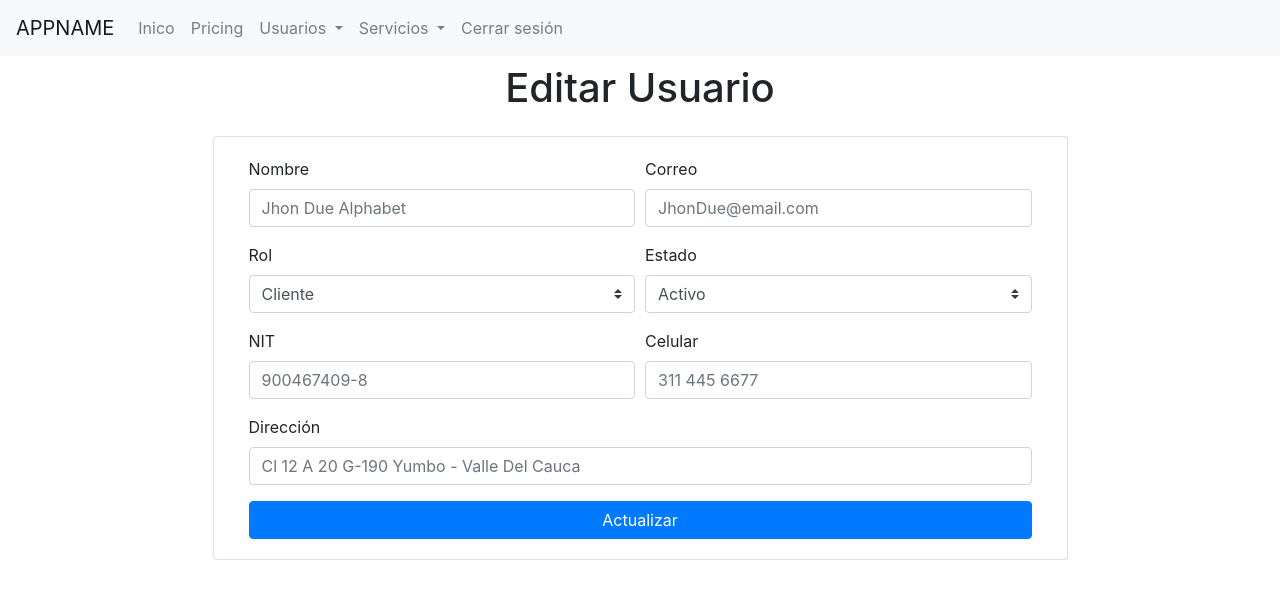
After one commit to Choco1125/HADL, a PHP site: the page made by views/admin/usuario/editar.php in a window 1280 px wide. The commit adds this page. Shown: the top 599 px of the page. Run offline with PHP 8.4, Linux system fonts and the light colour scheme; the template is opened without the code that fills it, so the values that code supplies are empty; the visitor is signed in with stand-in values (Sample User, id 1); some libraries are stand-ins or nearby versions.

Commit message:
Editar usuarios y NIT en la tabala de visualizacion

```diff
--- /dev/null
+++ b/views/admin/usuario/editar.php
@@ -0,0 +1,66 @@
+<?php
+    require 'views/layout/head.php';
+    require 'views/layout/'.$_SESSION['rol'].'_menu.php';
+?>
+
+<div class="container">
+    <div class="row justify-content-center mt-2">
+        <h1>Editar Usuario</h1>
+    </div>
+    <div class="row justify-content-center mt-3 mb-2">
+        <div class="card col-md-9">
+            <div class="card-body">
+                <div class="form-row">
+                    <div class="form-group col-lg-6" id="nombre_group">
+                        <label for="nombre">Nombre</label>
+                        <input type="text" class="form-control" id="nombre" placeholder="Jhon Due Alphabet" value="<?php echo $this->usuario->get_nombres(); ?>">
+                        <span class="text-danger"></span>
+                    </div>
+                    <div class="form-group col-lg-6" id="email_group">
+                        <label for="email">Correo</label>
+                        <input type="email" class="form-control" id="email" placeholder="JhonDue@email.com" value="<?php echo $this->usuario->get_email(); ?>">
+                        <span class="text-danger"></span>
+                    </div>
+                    <div class="form-group col-lg-6" id="rol_group">
+                        <label for="rol">Rol</label>
+                        <select id="rol" class="custom-select">
+                            <option value="user" <?php echo $this->usuario->get_rol() == 'user' ? 'selected' : ''; ?>>Cliente</option>
+                            <option value="admin" <?php echo $this->usuario->get_rol() == 'admin' ? 'selected' : ''; ?>>Administrador</option>
+                        </select>
+                        <span class="text-danger"></span>
+                    </div>
+                    <div class="form-group col-lg-6" id="estado_group">
+                        <label for="estado">Estado</label>
+                        <select id="estado" class="custom-select">
+                            <option value="activo" <?php echo $this->usuario->get_estado() == 'activo' ? 'selected' : ''?>>Activo</option>
+                            <option value="inactivo" <?php echo $this->usuario->get_estado() == 'inactivo' ? 'selected' : ''?>>Inactivo</option>
+                        </select>
+                        <span class="text-danger"></span>
+                    </div>
+                </div>
+                <div class="form-row" id="contenido-usuario">
+                    <div class="form-group col-lg-6" id="nit_group">
+                        <label for="nit">NIT</label>
+                        <input type="text" class="form-control" id="nit" placeholder="900467409-8" value="<?php echo $this->usuario->get_nit(); ?>">
+                        <span class="text-danger"></span>
+                    </div>
+                    <div class="form-group col-lg-6" id="celular_group">
+                        <label for="celular">Celular</label>
+                        <input type="phone" class="form-control" id="celular" placeholder="311 445 6677" value="<?php echo $this->usuario->get_celular(); ?>">
+                        <span class="text-danger"></span>
+                    </div>
+                    <div class="form-group col-lg-12" id="direccion_group">
+                        <label for="direccion">Dirección</label>
+                        <input type="phone" class="form-control" id="direccion" placeholder="Cl 12 A 20 G-190 Yumbo - Valle Del Cauca" value="<?php echo $this->usuario->get_direccion(); ?>">
+                        <span class="text-danger"></span>
+                    </div>
+                </div>
+                <button class="btn btn-primary btn-block" id="btn-actualizar" data-usuario="<?php echo $this->usuario->get_id(); ?>" >Actualizar</button>
+            </div>
+        </div>
+    </div>
+</div>
+
+<?php
+    require 'views/layout/foot.php';
+?>
--- a/views/admin/usuario/index.php
+++ b/views/admin/usuario/index.php
@@ -16,6 +16,7 @@
                 <tr>
                     <th scope="col">Correo</th>
                     <th scope="col">Nombre</th>
+                    <th scope="col">NIT</th>
                     <th scope="col">Rol</th>
                     <th scope="col"></th>
                 </tr>
@@ -28,6 +29,7 @@
                 <tr>
                     <td><?php echo $usuario->email; ?></td>
                     <td><?php echo $usuario->nombres; ?></td>
+                    <td><?php echo $usuario->nit; ?></td>
                     <td>
                         <?php if($usuario->rol == 'admin'){ ?>
                             <i class="fas fa-user-tie" title="Administrador"></i>
@@ -35,9 +37,6 @@
                             <i class="fas fa-user" title="Usuario"></i>
                         <?php } ?>
                     </td>
-                    <!-- <td class="text-<?php echo $usuario->estado == 'activo'?'danger':'success' ?>">
-                        <?php echo ucfirst($usuario->estado); ?>
-                    </td> -->
                     <td id="botones-<?php echo $usuario->id?>">
                         <a class="btn btn-outline-primary btn-sm" href="<?php echo URL?>/usuarios/editar/<?php echo $usuario->id?>">
                             <!-- <i class="fas fa-user-edit"></i> -->
```
Also changed, not shown: Controllers/Usuarios.controller.php (+93 -0 lines), database/HADL.sql (+4 -14 lines), models/Usuario.model.php (+50 -0 lines), public/js/usuario/editar.js (added, +50 -0 lines), 1 other file.
